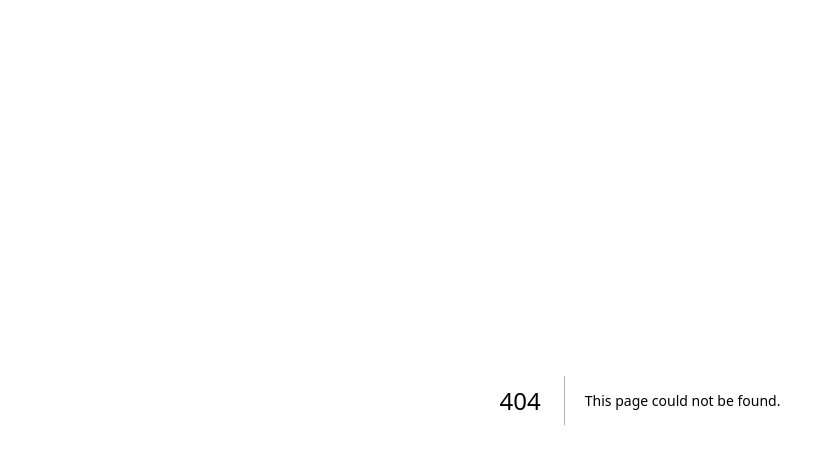
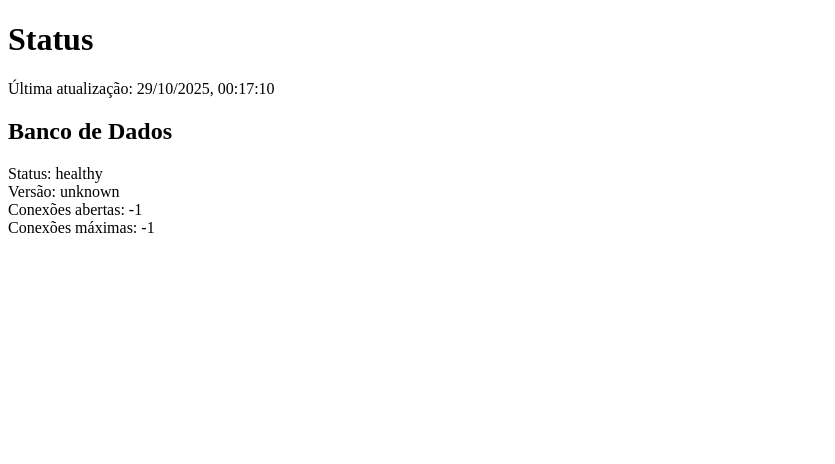
Before and after one commit to igor-cotrim/tabnews_clone, a Next.js app: page /status in a window 1280 px wide. Before the commit this address had no page. Shown: the top 464 px of the page, without its empty margins (0-835 px from the left). Built offline with nearby package versions, Linux system fonts and the light colour scheme; no server answers; the database is empty.

Commit message:
feat: create StatusPage

```diff
--- /dev/null
+++ b/components/DatabaseStatus/index.jsx
@@ -0,0 +1,31 @@
+import useSWR from "swr";
+
+import { fetchApi } from "services/fetch";
+
+export default function DatabaseStatus() {
+  const { data, isLoading } = useSWR("/api/v1/status", fetchApi, {
+    refreshInterval: 1000 * 60, // 1 minute
+  });
+  let databaseStatusInformation = "Carregando...";
+
+  if (!isLoading && data) {
+    databaseStatusInformation = (
+      <>
+        <div>Status: {data.dependencies.database.status}</div>
+        <div>Versão: {data.dependencies.database.version}</div>
+        <div>
+          Conexões abertas: {data.dependencies.database.opened_connections}
+        </div>
+        <div>
+          Conexões máximas: {data.dependencies.database.max_connections}
+        </div>
+      </>
+    );
+  }
+  return (
+    <div>
+      <h2>Banco de Dados</h2>
+      {databaseStatusInformation}
+    </div>
+  );
+}
--- /dev/null
+++ b/components/UpdatedAt/index.jsx
@@ -0,0 +1,16 @@
+import useSWR from "swr";
+
+import { fetchApi } from "services/fetch";
+
+export default function UpdatedAt() {
+  const { data, isLoading } = useSWR("/api/v1/status", fetchApi, {
+    refreshInterval: 1000 * 60, // 1 minute
+  });
+  let updatedAtText = "Carregando...";
+
+  if (!isLoading && data) {
+    updatedAtText = new Date(data.updated_at).toLocaleString("pt-BR");
+  }
+
+  return <p>Última atualização: {updatedAtText}</p>;
+}
--- /dev/null
+++ b/pages/status/index.jsx
@@ -0,0 +1,12 @@
+import UpdatedAt from "components/UpdatedAt";
+import DatabaseStatus from "components/DatabaseStatus";
+
+export default function StatusPage() {
+  return (
+    <>
+      <h1>Status</h1>
+      <UpdatedAt />
+      <DatabaseStatus />
+    </>
+  );
+}
--- /dev/null
+++ b/services/fetch.js
@@ -0,0 +1,6 @@
+export async function fetchApi(apiUrl) {
+  const response = await fetch(apiUrl);
+  const body = await response.json();
+
+  return body;
+}
```
